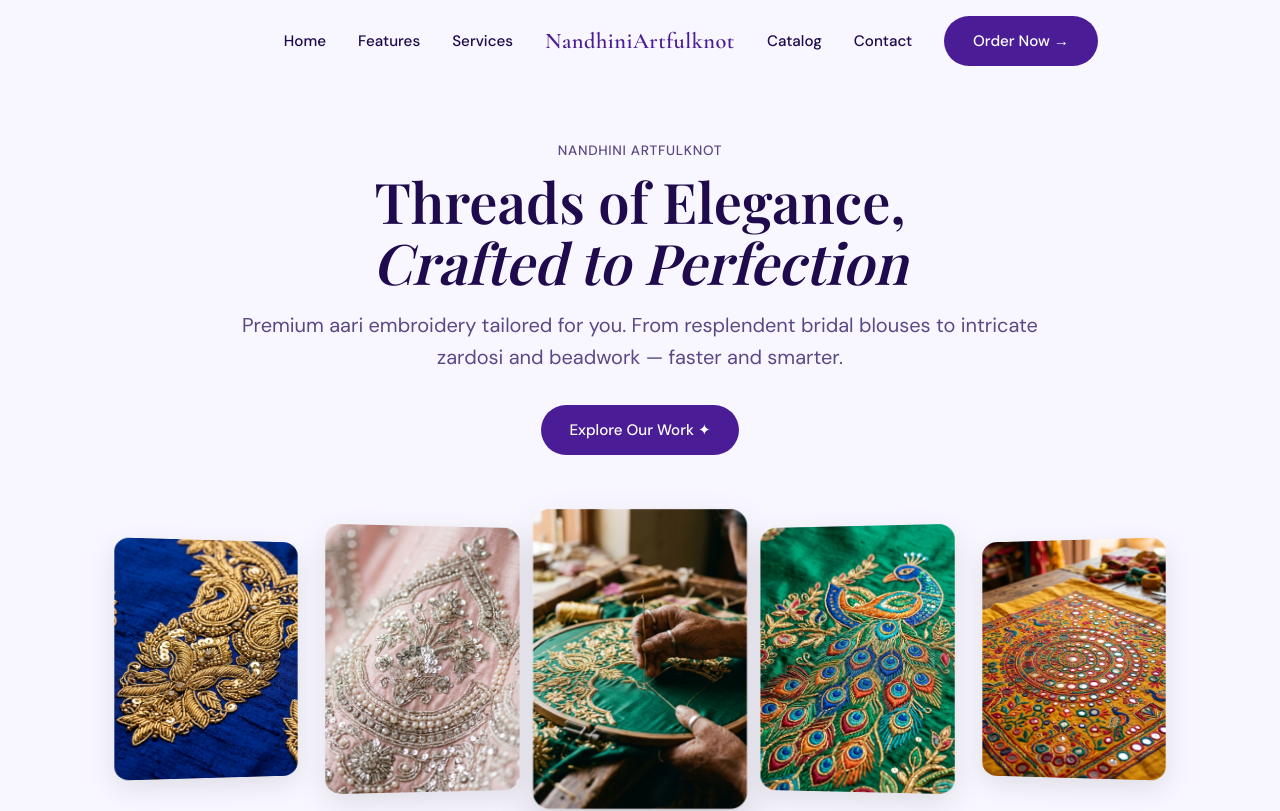
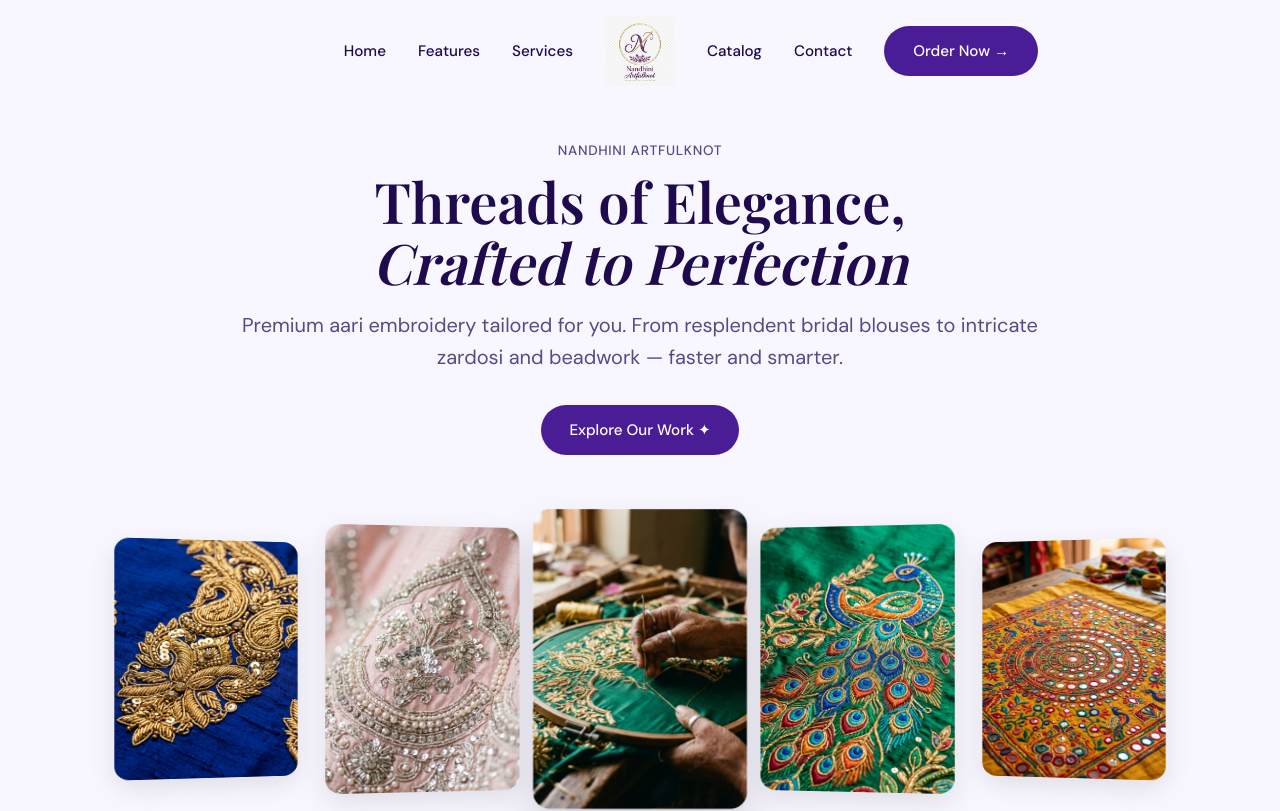
Before and after one commit to Manoj-velmurugan/nandhiniartfulknot, a React (Vite) app in the folder client/: page / in a window 1280 px wide. Shown: the top 811 px of the page. Built offline with nearby package versions, Linux system fonts and the light colour scheme; no server answers; a web font is replaced by a local one.

Commit message:
Replace text logo with image logo

```diff
--- a/client/src/components/Navbar.jsx
+++ b/client/src/components/Navbar.jsx
@@ -28,8 +28,8 @@ function Navbar() {
         </ul>
 
         {/* Center Logo */}
-        <Link to="/" className="nav-logo" onClick={closeMenu} style={{ fontFamily: "'Cormorant Garamond', serif", fontSize: '1.4rem', fontWeight: '600', color: 'var(--accent-dark)', letterSpacing: '0.5px' }}>
-          NandhiniArtfulknot
+        <Link to="/" className="nav-logo" onClick={closeMenu}>
+          <img src="/images/logo.png" alt="Nandhini Artfulknot Logo" style={{ height: '70px', objectFit: 'contain' }} />
         </Link>
 
         {/* Right Links & CTA */}
```
